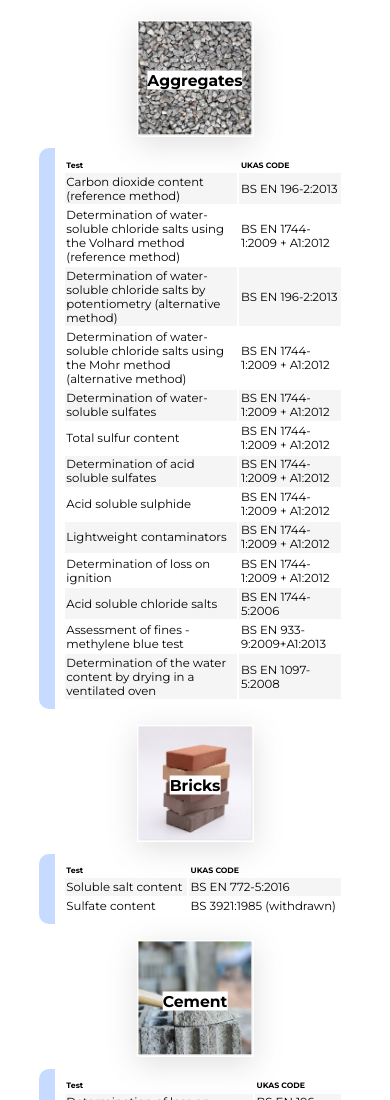
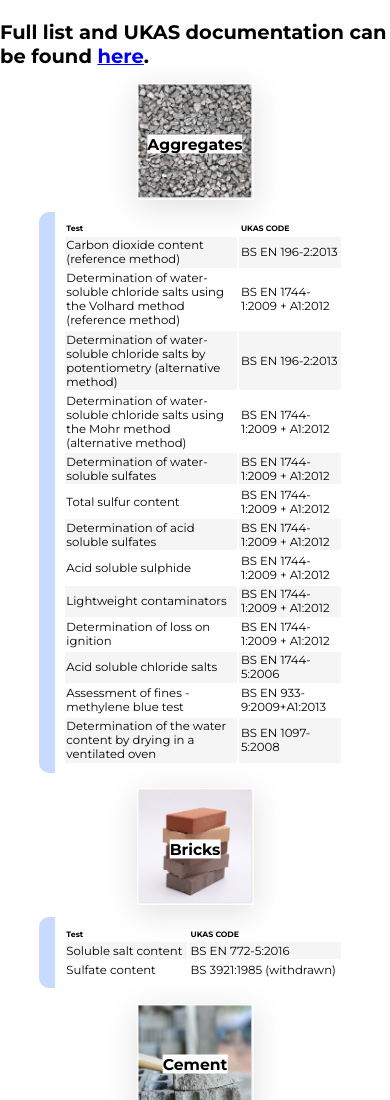
Before and after one commit to laterinthepast/quartz-normal, a plain HTML site: page tests.html in a window 390 px wide. Shown: the top 1100 px of the page. Drawn offline with Linux system fonts and the light colour scheme.

Commit message:
last one before client update

```diff
--- a/styles/_testingPage.scss
+++ b/styles/_testingPage.scss
@@ -71,6 +71,9 @@
     }
   }
   @media (max-width: 768px) {
+    h1 {
+      font-size: 5vw;
+    }
     padding: 5vw 0;
     .info-card {
       flex-direction: column;
--- a/tests.html
+++ b/tests.html
@@ -16,6 +16,7 @@
 
 <body>
     <div class="testing-cards">
+        <h1>Full list and UKAS documentation can be found <a href="https://www.ukas.com/wp-content/uploads/schedule_uploads/00002/1586Testing-Single.pdf">here</a>.</h1>
         <div class="info-card" id="agg">
             <div class="info-img">
                 <img src="./images/tests/agg.png" alt="conrete photo" />
@@ -469,7 +470,7 @@
         </div>
     </div>
 
-
+    <button onclick="topFunction()" id="myBtn" title="Go to top">Top</button>
     <!--[if lt IE 7]>
             <p class="browsehappy">You are using an <strong>outdated</strong> browser. Please <a href="#">upgrade your browser</a> to improve your experience.</p>
         <![endif]-->
```
Also changed, not shown: index.html (+1 -1 lines), styles/styles.css.
